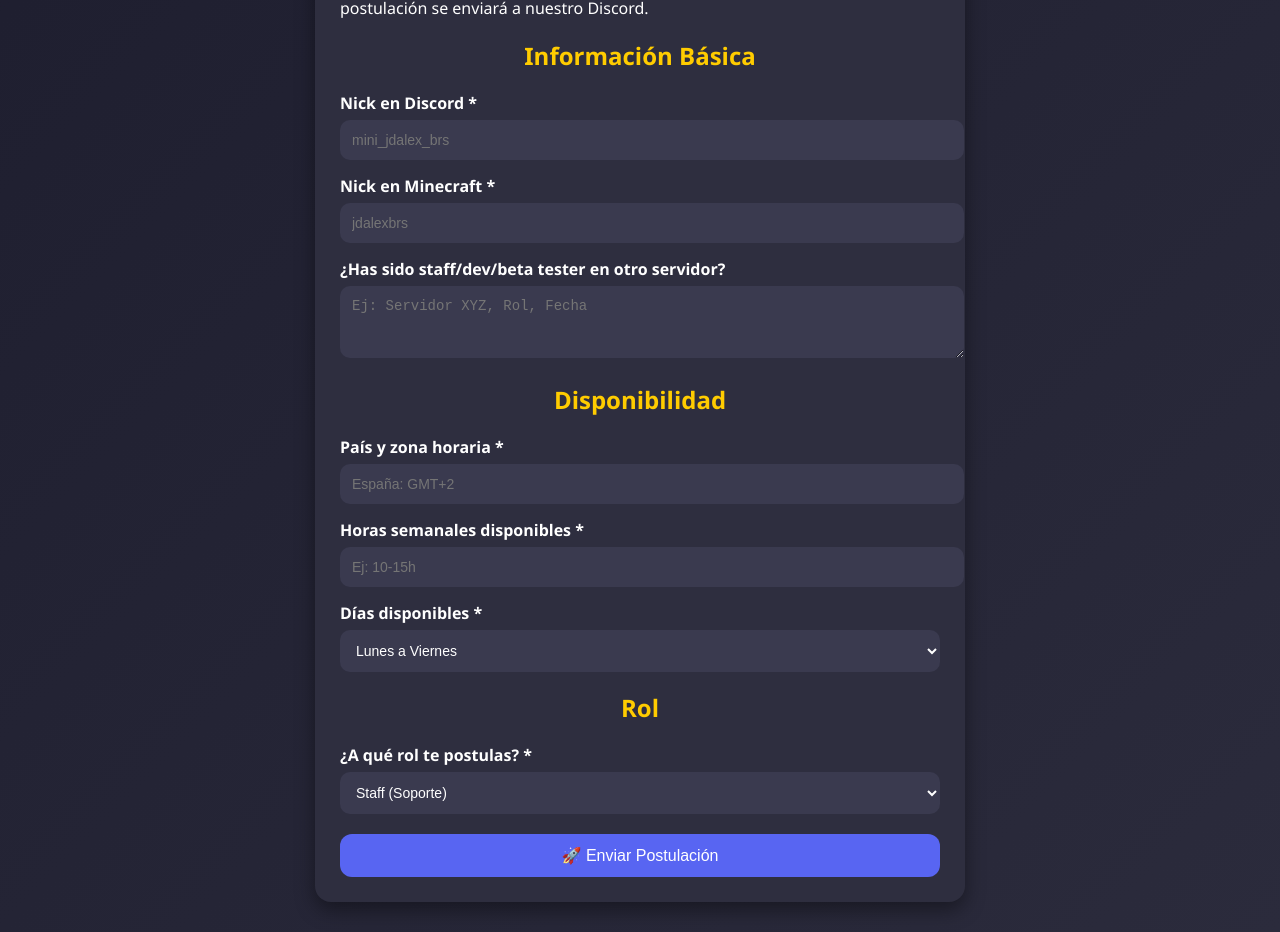
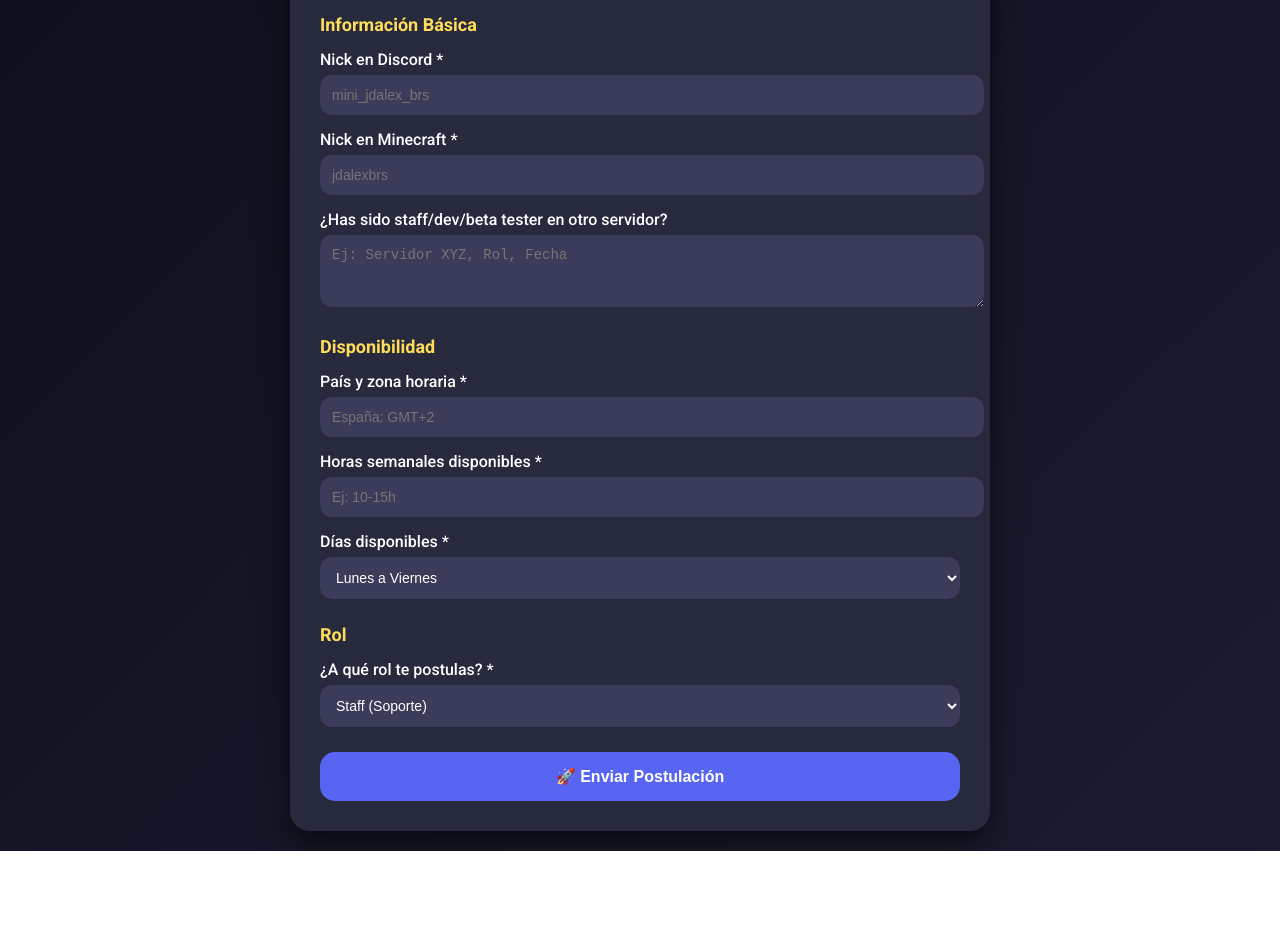
Before and after one commit to jdalexbrs/Servidor, a plain HTML site: page index.html in a window 1280 px wide. Shown: the part 166-1098 px from the top of the page. After the commit the page ends 1017 px from the top, so only its background shows below. Drawn offline with Linux system fonts and the light colour scheme.

Commit message:
Update style.css

```diff
--- a/style.css
+++ b/style.css
@@ -1,46 +1,71 @@
-/* 🌌 Estilos generales */
+/* Fuente y fondo general */
 body {
-  font-family: 'Segoe UI', Tahoma, Geneva, Verdana, sans-serif;
-  background: linear-gradient(135deg, #1e1e2f, #2b2b3c);
-  color: #fff;
+  font-family: 'Roboto', sans-serif;
+  background: linear-gradient(135deg, #0f0f1f, #1b1b2f);
+  margin: 0;
+  padding: 0;
   display: flex;
   justify-content: center;
   align-items: flex-start;
   min-height: 100vh;
-  margin: 0;
-  padding: 30px;
 }
 
-form {
-  background: #2e2e3f;
-  padding: 25px;
-  border-radius: 16px;
+.container {
   width: 100%;
-  max-width: 600px;
-  box-shadow: 0px 8px 20px rgba(0,0,0,0.4);
+  max-width: 700px;
+  padding: 20px;
 }
 
-h1, h2 {
+/* Formulario */
+form {
+  background: #27293d;
+  padding: 30px;
+  border-radius: 20px;
+  box-shadow: 0 12px 30px rgba(0,0,0,0.6);
+  color: #fff;
+}
+
+h1 {
   text-align: center;
   color: #ffcc00;
+  margin-bottom: 5px;
+}
+
+.subtitle {
+  text-align: center;
+  font-size: 14px;
+  margin-bottom: 20px;
+  color: #ccc;
+}
+
+h2 {
+  color: #ffdd59;
+  margin-top: 25px;
+  margin-bottom: 10px;
+  font-size: 18px;
 }
 
 label {
   display: block;
   margin-top: 15px;
-  font-weight: bold;
+  font-weight: 500;
 }
 
 input, select, textarea {
   width: 100%;
   margin-top: 6px;
   padding: 12px;
-  border-radius: 10px;
+  border-radius: 12px;
   border: none;
   outline: none;
   font-size: 14px;
-  background: #3a3a4f;
-  color: white;
+  background: #3b3b5a;
+  color: #fff;
+  transition: 0.2s;
+}
+
+input:focus, select:focus, textarea:focus {
+  background: #4b4b7a;
 }
 
 textarea {
@@ -48,20 +73,22 @@ textarea {
 }
 
 button {
-  margin-top: 20px;
-  padding: 12px;
+  margin-top: 25px;
+  padding: 15px;
   width: 100%;
   border: none;
-  border-radius: 12px;
+  border-radius: 15px;
   background: #5865f2;
   color: white;
   font-size: 16px;
+  font-weight: 600;
   cursor: pointer;
-  transition: 0.2s;
+  transition: all 0.3s ease;
 }
 
 button:hover {
   background: #4752c4;
+  transform: translateY(-2px);
 }
 
 .oculto {
```
